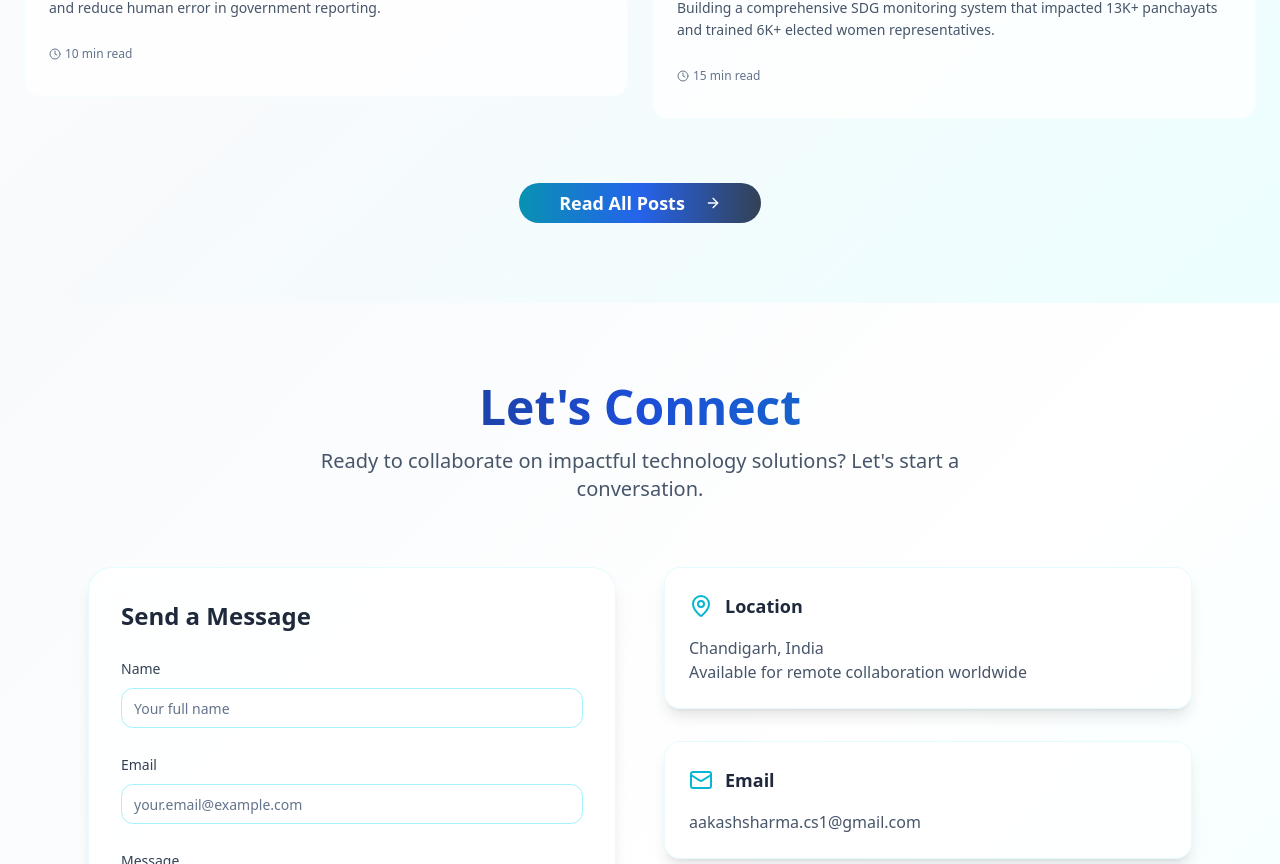
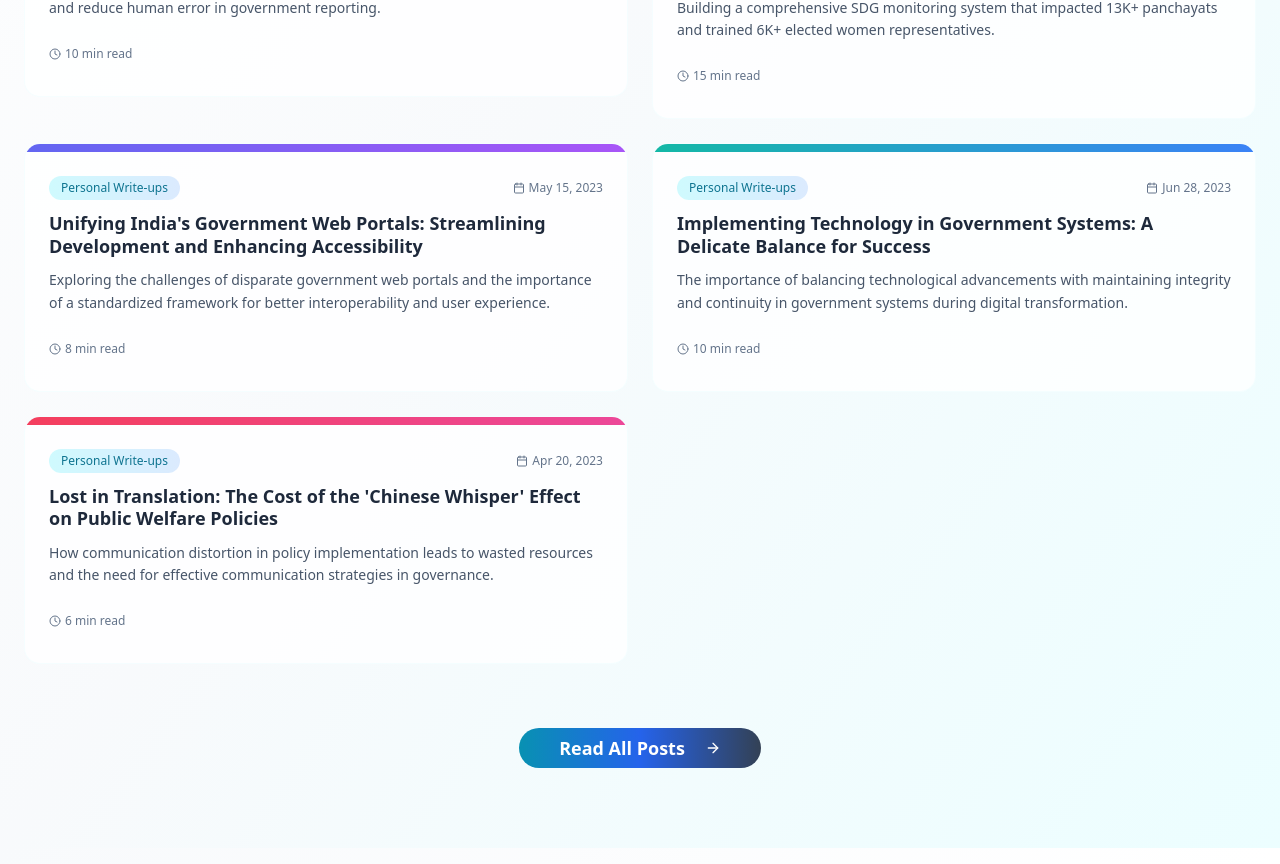
Before and after one commit to aak105/aakash-portfolio, a React (Vite) app: page / in a window 1280 px wide. Shown: the part 6875-7739 px from the top of the page. Built offline with nearby package versions, Linux system fonts and the light colour scheme.

Commit message:
Add blog posts and LinkedIn links
Added three new blog posts to the website's "Personal Write-ups" section, including content and LinkedIn links for each.

```diff
--- a/src/components/BlogSection.tsx
+++ b/src/components/BlogSection.tsx
@@ -1,9 +1,9 @@
 
-import { Calendar, Clock, ArrowRight, Edit, Plus } from "lucide-react";
+import { Calendar, Clock, ArrowRight, Edit, Plus, ExternalLink } from "lucide-react";
 import { Button } from "@/components/ui/button";
 
 const BlogSection = () => {
-  const categories = ["Governance", "AI & Ethics", "Tools", "Personal Journey"];
+  const categories = ["Governance", "AI & Ethics", "Tools", "Personal Journey", "Personal Write-ups"];
 
   const articles = [
     {
@@ -41,6 +41,36 @@ const BlogSection = () => {
       date: "Oct 22, 2024",
       color: "from-orange-500 to-red-500",
       featured: false
+    },
+    {
+      title: "Unifying India's Government Web Portals: Streamlining Development and Enhancing Accessibility",
+      excerpt: "Exploring the challenges of disparate government web portals and the importance of a standardized framework for better interoperability and user experience.",
+      category: "Personal Write-ups",
+      readTime: "8 min read",
+      date: "May 15, 2023",
+      color: "from-indigo-500 to-purple-500",
+      featured: false,
+      linkedinUrl: "https://www.linkedin.com/feed/update/urn:li:activity:7068137790332448768/"
+    },
+    {
+      title: "Implementing Technology in Government Systems: A Delicate Balance for Success",
+      excerpt: "The importance of balancing technological advancements with maintaining integrity and continuity in government systems during digital transformation.",
+      category: "Personal Write-ups",
+      readTime: "10 min read",
+      date: "Jun 28, 2023",
+      color: "from-teal-500 to-blue-500",
+      featured: false,
+      linkedinUrl: "https://www.linkedin.com/feed/update/urn:li:activity:7079273979156307968/"
+    },
+    {
+      title: "Lost in Translation: The Cost of the 'Chinese Whisper' Effect on Public Welfare Policies",
+      excerpt: "How communication distortion in policy implementation leads to wasted resources and the need for effective communication strategies in governance.",
+      category: "Personal Write-ups",
+      readTime: "6 min read",
+      date: "Apr 20, 2023",
+      color: "from-rose-500 to-pink-500",
+      featured: false,
+      linkedinUrl: "https://www.linkedin.com/feed/update/urn:li:activity:7056311826413682688/"
     }
   ];
 
@@ -88,9 +118,7 @@ const BlogSection = () => {
                 {/* Gradient Header */}
                 <div className={`h-3 bg-gradient-to-r ${article.color}`}></div>
 
-                {/* Content */}
                 <div className="p-8">
-                  {/* Meta Info */}
                   <div className="flex items-center justify-between mb-4">
                     <span className="px-4 py-2 bg-gradient-to-r from-cyan-100 to-blue-100 dark:from-cyan-900/30 dark:to-blue-900/30 text-cyan-700 dark:text-cyan-300 rounded-full text-sm font-semibold">
                       {article.category}
@@ -101,17 +129,14 @@ const BlogSection = () => {
                     </div>
                   </div>
 
-                  {/* Title */}
                   <h3 className="text-2xl font-bold text-slate-800 dark:text-slate-100 mb-4 group-hover:text-cyan-600 dark:group-hover:text-cyan-400 transition-colors duration-300 leading-tight">
                     {article.title}
                   </h3>
 
-                  {/* Excerpt */}
                   <p className="text-slate-600 dark:text-slate-300 mb-6 leading-relaxed">
                     {article.excerpt}
                   </p>
 
-                  {/* Footer */}
                   <div className="flex items-center justify-between">
                     <div className="flex items-center text-slate-500 text-sm">
                       <Clock className="w-4 h-4 mr-2" />
@@ -134,7 +159,6 @@ const BlogSection = () => {
                     </div>
                   </div>
 
-                  {/* Read More Arrow */}
                   <div className="absolute bottom-4 right-4 opacity-0 group-hover:opacity-100 transition-opacity duration-300">
                     <ArrowRight className="w-6 h-6 text-cyan-500 transform group-hover:translate-x-1 group-hover:-translate-y-1 transition-transform duration-200" />
                   </div>
@@ -153,12 +177,9 @@ const BlogSection = () => {
               style={{ animationDelay: `${(index + 2) * 0.15}s` }}
             >
               <div className="relative overflow-hidden rounded-2xl bg-white/80 dark:bg-slate-800/80 backdrop-blur-sm hover:shadow-lg hover:shadow-cyan-500/5 transition-all duration-300 transform hover:scale-105 border border-cyan-200/10 dark:border-cyan-700/10">
-                {/* Gradient Header */}
                 <div className={`h-2 bg-gradient-to-r ${article.color}`}></div>
 
-                {/* Content */}
                 <div className="p-6">
-                  {/* Meta Info */}
                   <div className="flex items-center justify-between mb-3">
                     <span className="px-3 py-1 bg-gradient-to-r from-cyan-100 to-blue-100 dark:from-cyan-900/30 dark:to-blue-900/30 text-cyan-700 dark:text-cyan-300 rounded-full text-xs font-medium">
                       {article.category}
@@ -169,26 +190,35 @@ const BlogSection = () => {
                     </div>
                   </div>
 
-                  {/* Title */}
                   <h3 className="text-lg font-bold text-slate-800 dark:text-slate-100 mb-3 group-hover:text-cyan-600 dark:group-hover:text-cyan-400 transition-colors duration-300 leading-tight">
                     {article.title}
                   </h3>
 
-                  {/* Excerpt */}
                   <p className="text-slate-600 dark:text-slate-300 mb-4 leading-relaxed text-sm">
                     {article.excerpt}
                   </p>
 
-                  {/* Footer */}
                   <div className="flex items-center justify-between text-xs">
                     <div className="flex items-center text-slate-500">
                       <Clock className="w-3 h-3 mr-1" />
                       {article.readTime}
                     </div>
 
-                    <Button variant="ghost" size="sm" className="opacity-0 group-hover:opacity-100 transition-opacity duration-300 p-1">
-                      <Edit className="w-3 h-3" />
-                    </Button>
+                    <div className="flex items-center gap-2">
+                      {article.linkedinUrl && (
+                        <Button
+                          variant="ghost"
+                          size="sm"
+                          className="opacity-0 group-hover:opacity-100 transition-opacity duration-300 p-1"
+                          onClick={() => window.open(article.linkedinUrl, '_blank')}
+                        >
+                          <ExternalLink className="w-3 h-3 text-blue-600" />
+                        </Button>
+                      )}
+                      <Button variant="ghost" size="sm" className="opacity-0 group-hover:opacity-100 transition-opacity duration-300 p-1">
+                        <Edit className="w-3 h-3" />
+                      </Button>
+                    </div>
                   </div>
                 </div>
               </div>
```
